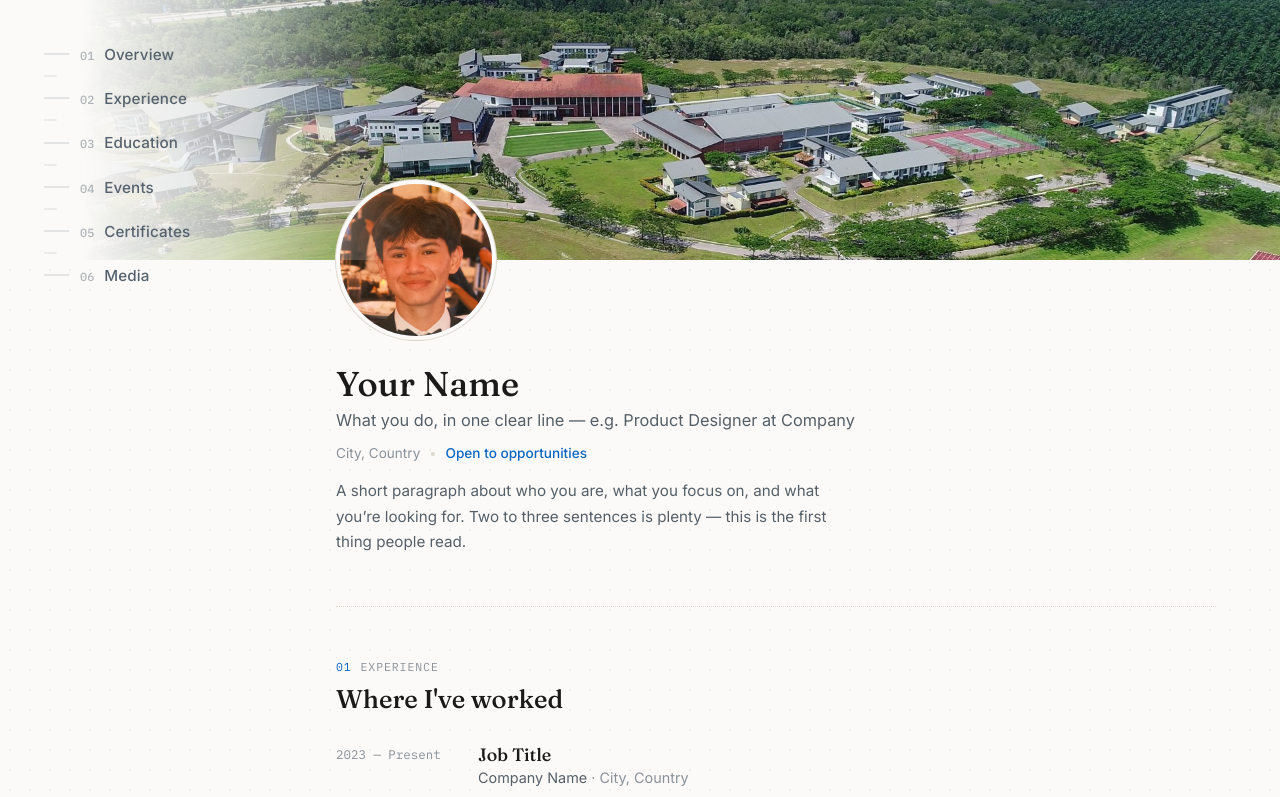
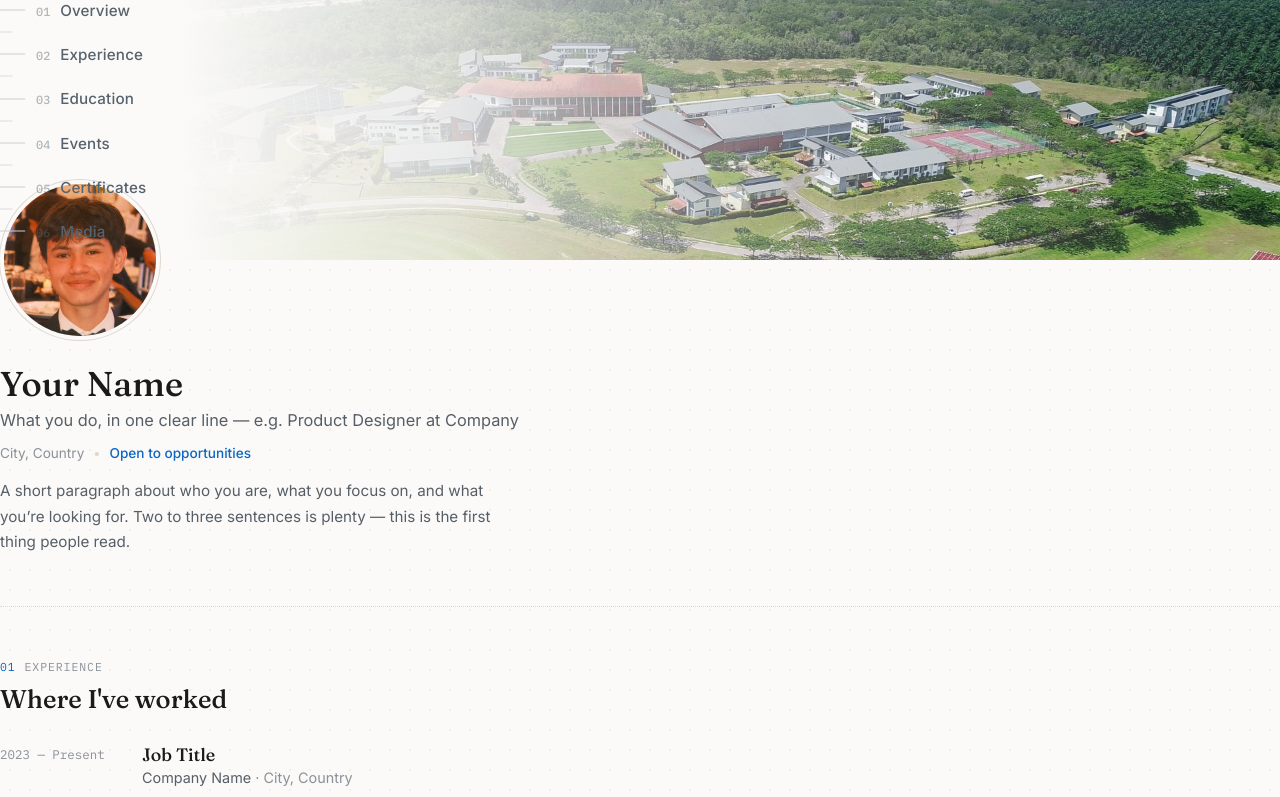
Before and after one commit to rice-evans/Portfolio, a React (Vite) app: page / in a window 1280 px wide. Shown: the top 797 px of the page. Built offline with nearby package versions, Linux system fonts and the light colour scheme.

Commit message:
Update App.css

```diff
--- a/src/App.css
+++ b/src/App.css
@@ -3,6 +3,8 @@
   --content-max: 720px;
   --banner-h: 260px;
 }
+
+/* ---------- Page + banner stacking ---------- */
 
 /* ---------- Page + banner stacking ---------- */
 
@@ -20,6 +22,23 @@
   z-index: 0;
 }
 
+/* FIX: Moved gradient fade here so it ONLY applies on top of the banner photo,
+   leaving your sidebar text, profile pictures, and bios fully clean and untouched */
+.page-banner::after {
+  content: '';
+  position: absolute;
+  inset: 0;
+  background: linear-gradient(
+    90deg,
+    var(--bg) 0%,
+    var(--bg) 14%,
+    color-mix(in srgb, var(--bg) 80%, transparent) 35%,
+    color-mix(in srgb, var(--bg) 30%, transparent) 60%,
+    transparent 100%
+  );
+  pointer-events: none;
+}
+
 .page-banner svg,
 .page-banner img {
   width: 100%;
@@ -30,13 +49,6 @@
 
 /* ---------- Layout ---------- */
 
-.layout {
-  position: relative;
-  z-index: 1;
-  display: flex;
-  min-height: 100vh;
-}
-
 .layout__sidebar {
   width: var(--sidebar-w);
   flex-shrink: 0;
@@ -45,39 +57,6 @@
   left: 0;
   height: 100vh;
   z-index: 2;
-}
-
-/* Soft fade so the sidebar blends into the banner instead of meeting it at a hard edge */
-.layout__sidebar::before {
-  content: '';
-  position: absolute;
-  top: 0;
-  left: 0;
-  width: 170%;
-  height: var(--banner-h);
-  /* FIX: Spread color percentages globally to wash away the hard vertical edge line */
-  background: linear-gradient(
-    90deg,
-    var(--bg) 0%,
-    var(--bg) 20%,
-    color-mix(in srgb, var(--bg) 70%, transparent) 55%,
-    color-mix(in srgb, var(--bg) 30%, transparent) 80%,
-    transparent 100%
-  );
-  pointer-events: none;
-}
-
-.layout__sidebar-inner {
-  position: relative;
-  height: 100%;
-  padding: 2.75rem 0 3rem 2.75rem;
-}
-
-.layout__content {
-  margin-left: var(--sidebar-w);
-  flex: 1;
-  /* CHANGED: Tighter left padding to keep sections cozy but out of the fade zone */
-  padding: 0 4rem 6rem 6rem;
 }
 
 /* ---------- Section shell ---------- */
@@ -360,17 +339,17 @@
   height: 44px;
   border-radius: 50%;
 
-  /* FIX: Perfect element alignment centering layout */
-  display: flex;
+  /* FIX: Forces perfect absolute flex-centering by neutralizing typography line baselines */
+  display: inline-flex;
   align-items: center;
   justify-content: center;
-  padding: 0;
-  line-height: 1;
-  font-size: 1.6rem;
+  text-align: center;
+  padding: 0 0 4px 0; /* Tiny 4px offset balances out the native glyph structure of "×" */
+  line-height: 0;
+  font-size: 1.9rem;
 
   cursor: pointer;
   box-shadow: 0 4px 12px rgba(0, 0, 0, 0.05);
-  /* FIX: Pivot rotation strictly from the absolute dead center of the element node */
   transform-origin: center center;
   transition: background 0.2s, color 0.2s, transform 0.2s ease-in-out;
 }
@@ -378,7 +357,6 @@
 .masonry-modal__close:hover {
   background: var(--accent-soft);
   color: var(--accent);
-  /* FIX: Rotate cleanly around the perfect middle coordinates */
   transform: rotate(90deg);
 }
 
@@ -400,12 +378,13 @@
 
 .footer {
   display: flex;
-  align-items: center;         /* Aligns text baseline perfectly with buttons */
-  justify-content: space-between; /* Pushes buttons to the left and copyright to the hard right */
+  align-items: center;
+  justify-content: space-between;
   padding: 3.25rem 0 0;
   border-top: 1px dotted var(--line);
-  max-width: var(--content-max); /* Ensures text ends exactly where the dashed line stops */
+  /* FIX: Forces the line to be full width like every other section row */
   width: 100%;
+  max-width: none;
 }
 
 .footer__actions {
@@ -419,6 +398,8 @@
   color: var(--ink-soft);
   font-weight: 400;
   white-space: nowrap;
+  /* Adds spacing padding right up to the matching edge threshold */
+  padding-right: 0.5rem;
 }
 
 .footer__btn {
```
